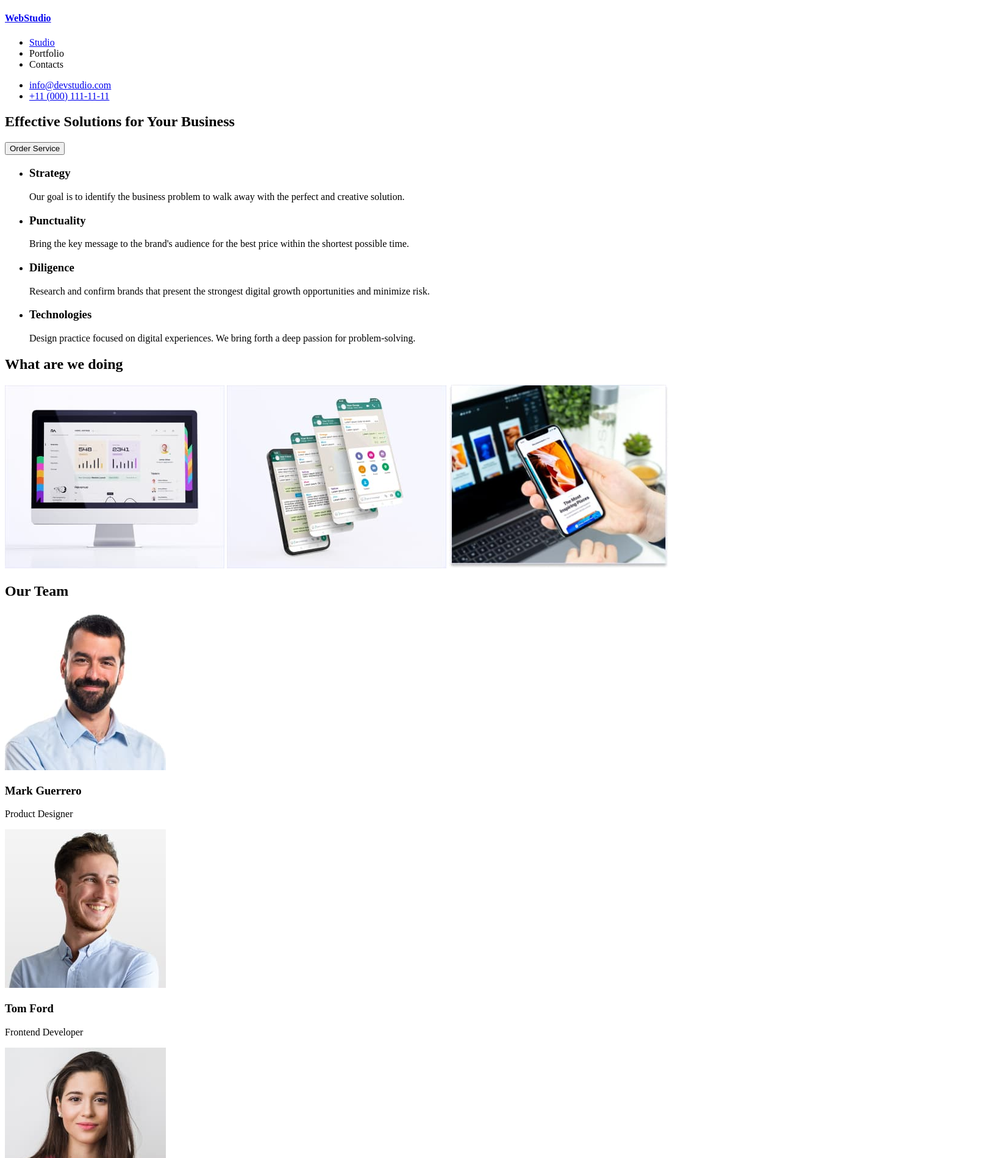
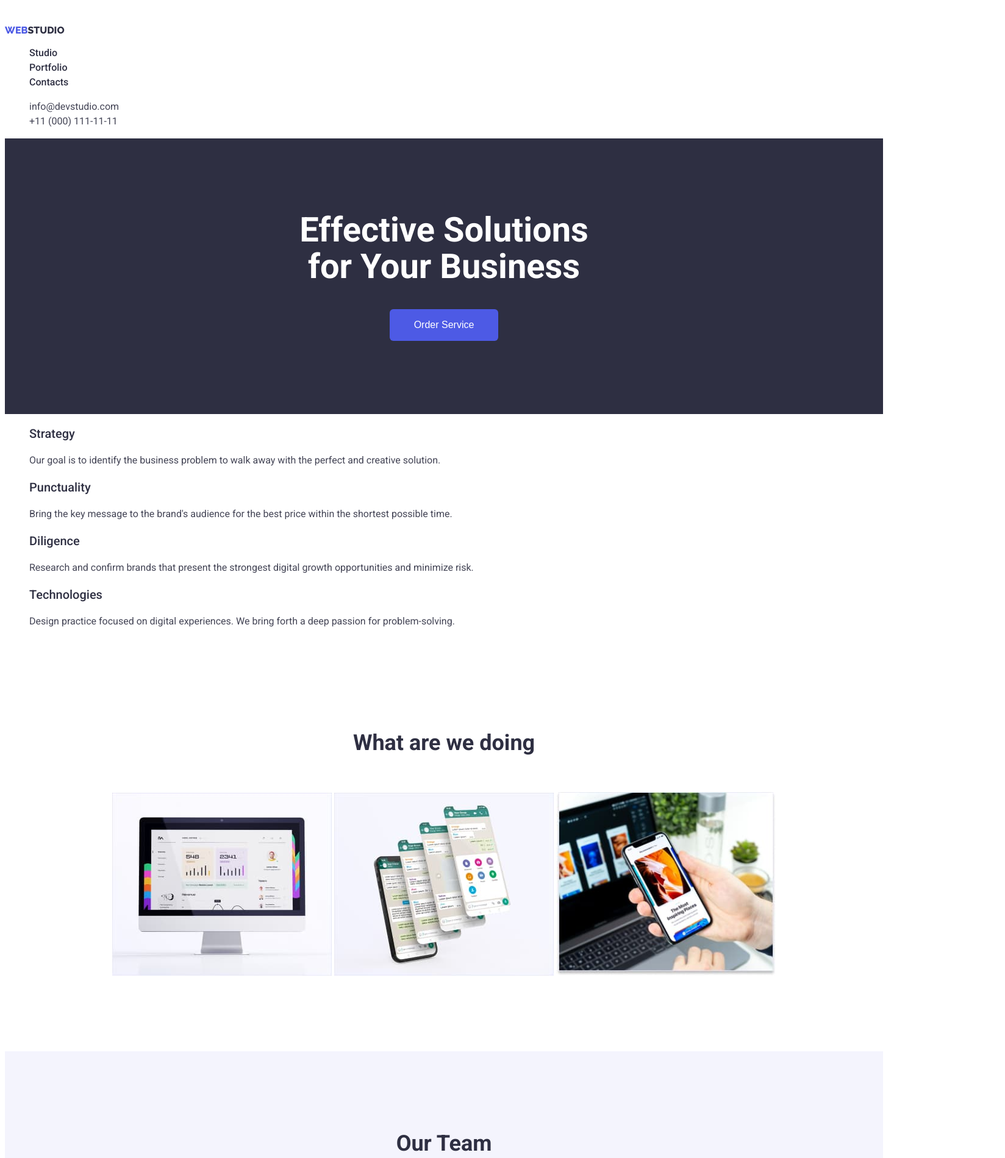
Before and after one commit to KatalinLengyel/goit-markup-hw-02, a plain HTML site: page index.html in a window 1280 px wide. Shown: the top 1899 px of the page at 61% size, 1648 px wide, since content can reach past the window. Drawn offline with Linux system fonts and the light colour scheme.

Commit message:
HTML+CSS
 for Home and Portfolio pages

```diff
--- /dev/null
+++ b/css/styles.css
@@ -0,0 +1,174 @@
+
+body {
+    font-family: "Roboto", sans-serif;
+}
+
+ul {
+    list-style-type: none;
+}
+
+a.navy-blue {
+    color: #2E2F42;
+}
+
+.page-wrapper {
+    width: 1440px;
+    margin: 40px auto;
+    background-color: #fff;
+}
+
+.title {
+    font-weight: 700;
+    font-style: normal;
+    font-size: 56px;
+    line-height: 60px;
+    color: #fff;
+    width: 480px;
+    margin: 0 auto;
+
+}
+
+.title-h2 {
+    font-weight: 700;
+    font-style: normal;
+    font-size: 36px;
+    color: #2E2F42;
+    margin-bottom: 60px;
+}
+
+.title-h3 {
+    font-weight: 500;
+    font-style: normal;
+    font-size: 20px;
+    color: #2E2F42;
+}
+
+.text {
+    font-weight: 400;
+    font-style: normal;
+    font-size: 16px;
+    line-height: 24px;
+    color: #434455;
+}
+
+.button-text {
+    font-weight: 500;
+    font-size: 16px;
+    line-height: 24px;
+    color: #fff;
+    text-align: center;
+    text-decoration: none;
+}
+
+/* Header: Navigation bar */
+.logo-text {
+    color: #4D5AE5;
+}
+
+.logo a {
+    text-decoration: none;
+    text-transform: uppercase;
+    color: #2E2F42;
+}
+
+.logo {
+    font-family: "Raleway", sans-serif;
+    font-optical-sizing: auto;
+    font-weight: 800;
+    font-style: normal;
+    text-decoration: none;
+    size: 18px;
+}
+
+.navigation {
+    font-weight: 500;
+    font-style: normal;
+    size: 16px;
+    line-height: 24px;
+}
+
+.navigation a {
+    text-decoration: none;
+}
+
+.navigation a:hover,
+.navigation a:visited {
+    color: #404BBF;
+}
+
+.contacts a {
+    text-decoration: none;
+}
+
+.contacts a:hover,
+.contacts a:visited {
+    color: #404BBF;
+}
+
+/* Hero section */
+.hero {
+    background-color: #2E2F42;
+    width: 1440px;
+    padding: 120px 0;
+    text-align: center;
+}
+
+.order-button {
+    background-color: #4D5AE5;
+    border: none;
+    padding: 14px 40px;
+    border-radius: 6px;
+    margin-top: 40px;
+}
+
+.order-button:hover,
+.order-button:visited {
+    background-color: #404BBF;
+}
+
+/* Features section */
+
+
+/* Section: What are we doing */
+.section {
+    width: 1440px;
+    padding: 120px 0;
+    text-align: center;
+}
+
+/* Section: Our Team */
+.our-team {
+    width: 1440px;
+    padding: 100px 0;
+    text-align: center;
+    background-color: #F4F4FD;
+}
+
+/* Footer */
+.footer {
+    background-color: #2E2F42;
+    width: 1440px;
+    text-align: left;
+    padding: 80px 100px;
+}
+
+.dark-bkg {
+    color: #F4F4FD;
+
+}
+
+.text.dark-bkg {
+    color: #F4F4FD;
+    margin-top: 20px;
+    width: 280px;
+}
+
+/* Portfolio page */
+.buttons {
+    list-style: none;
+}
+
+.buttons li {
+    display: inline-block;
+    margin-right: 10px;
+}
--- a/index.html
+++ b/index.html
@@ -4,59 +4,82 @@
     <meta charset="utf-8" />
     <meta http-equiv="X-UA-Compatible" content="IE=edge" />
     <meta name="viewport" content="width=device-width, initial-scale=1.0" />
-    <title>Document</title>
+    <title>Studio</title>
+    <link rel="preconnect" href="https://fonts.googleapis.com" />
+    <link rel="preconnect" href="https://fonts.gstatic.com" crossorigin />
+    <link
+      href="https://fonts.googleapis.com/css2?family=Roboto:wght@400;500;700&display=swap"
+      rel="stylesheet"
+    />
+    <link
+      href="https://fonts.googleapis.com/css2?family=Raleway:ital,wght@0,800;1,800&display=swap"
+      rel="stylesheet"
+    />
+
+    <link rel="stylesheet" href="./css/styles.css" />
   </head>
   <body>
+    <div class="page-wrapper">
       <!-- Header: Navigation bar -->
       <header>
         <nav>
-        <h4>
-          <a href="/index.html"><span>Web</span>Studio</a>
-        </h4>
-        <ul>
-          <li><a href="/index.html">Studio</a></li>
-          <li>Portfolio</li>
-          <li>Contacts</li>
+          <div class="logo">
+            <a href="/index.html"><span class="logo-text">Web</span>Studio</a>
+          </div>
+          <ul class="navigation">
+            <li><a href="/index.html" class="navy-blue">Studio</a></li>
+            <li><a href="/portfolio.html" class="navy-blue">Portfolio</a></li>
+            <li><a class="navy-blue">Contacts</a></li>
           </ul>
         </nav>
-      <ul>
-        <li><a href="emailto:info@devstudio.com">info@devstudio.com</a></li>
-        <li><a href="tel:+110001111111">+11 (000) 111-11-11</a></li>
+        <ul class="contacts">
+          <li>
+            <a href="emailto:info@devstudio.com" class="text"
+              >info@devstudio.com</a
+            >
+          </li>
+          <li>
+            <a href="tel:+110001111111" class="text">+11 (000) 111-11-11</a>
+          </li>
         </ul>
       </header>
       <main>
         <!-- Hero section -->
         <section>
-        <h1>Effective Solutions for Your Business</h1>
-        <button type="button">Order Service</button>
+          <div class="hero">
+            <h1 class="title">Effective Solutions for Your Business</h1>
+            <button type="button" class="order-button button-text">
+              Order Service
+            </button>
+          </div>
         </section>
         <!-- Features section -->
         <section>
           <ul>
             <li>
-            <h3>Strategy</h3>
-            <p>
-              Our goal is to identify the business problem to walk away with the
-              perfect and creative solution.
+              <h3 class="title-h3">Strategy</h3>
+              <p class="text">
+                Our goal is to identify the business problem to walk away with
+                the perfect and creative solution.
               </p>
             </li>
             <li>
-            <h3>Punctuality</h3>
-            <p>
+              <h3 class="title-h3">Punctuality</h3>
+              <p class="text">
                 Bring the key message to the brand's audience for the best price
                 within the shortest possible time.
               </p>
             </li>
             <li>
-            <h3>Diligence</h3>
-            <p>
+              <h3 class="title-h3">Diligence</h3>
+              <p class="text">
                 Research and confirm brands that present the strongest digital
                 growth opportunities and minimize risk.
               </p>
             </li>
             <li>
-            <h3>Technologies</h3>
-            <p>
+              <h3 class="title-h3">Technologies</h3>
+              <p class="text">
                 Design practice focused on digital experiences. We bring forth a
                 deep passion for problem-solving.
               </p>
@@ -65,18 +88,25 @@
         </section>
         <!-- Section: What are we doing -->
         <section>
-        <h2>What are we doing</h2>
+          <div class="section">
+            <h2 class="title-h2">What are we doing</h2>
             <img src="./images/website.jpg" alt="Website on PC" width="360" />
             <img
               src="./images/application.jpg"
               alt="Website on Phone"
               width="360"
             />
-        <img src="./images/sales_funel.jpg" alt="Sales Funnel" width="360" />
+            <img
+              src="./images/sales-funel.jpg"
+              alt="Sales Funnel"
+              width="360"
+            />
+          </div>
         </section>
         <!-- Section: Our Team -->
         <section>
-        <h2>Our Team</h2>
+          <div class="our-team">
+            <h2 class="title-h2">Our Team</h2>
             <div class="card">
               <img
                 src="./images/markg.jpg"
@@ -84,7 +114,7 @@
                 width="264"
               />
               <div class="body">
-            <h3>Mark Guerrero</h3>
+                <h3 class="title-h3">Mark Guerrero</h3>
                 <p class="card-text">Product Designer</p>
               </div>
             </div>
@@ -95,7 +125,7 @@
                 width="264"
               />
               <div class="body">
-            <h3>Tom Ford</h3>
+                <h3 class="title-h3">Tom Ford</h3>
                 <p class="card-text">Frontend Developer</p>
               </div>
             </div>
@@ -106,7 +136,7 @@
                 width="264"
               />
               <div class="body">
-            <h3>Camila Garcia</h3>
+                <h3 class="title-h3">Camila Garcia</h3>
                 <p class="card-text">Marketing</p>
               </div>
             </div>
@@ -117,22 +147,27 @@
                 width="264"
               />
               <div class="body">
-            <h3>Daniel Wilson</h3>
+                <h3 class="title-h3">Daniel Wilson</h3>
                 <p class="card-text">UI Designer</p>
+              </div>
             </div>
           </div>
         </section>
       </main>
       <footer>
-      <div>
-        <h4>
-          <a href="/index.html"><span>Web</span>Studio</a>
-        </h4>
-        <p>
+        <div class="footer">
+          <div class="logo">
+            <a href="/index.html"
+              ><span class="logo-text">Web</span
+              ><span class="dark-bkg">Studio</span></a
+            >
+          </div>
+          <p class="text dark-bkg">
             Increase the flow of customers and sales for your business with
             digital marketing & growth solutions.
           </p>
         </div>
       </footer>
+    </div>
   </body>
 </html>
```
Also changed, not shown: portfolio.html (added, +190 -0 lines), images/banking-app.jpg (added), images/cashless-payment.jpg (added), images/fresh-coffe.jpg (added), images/instagram-stories-concept.jpg (added), images/meditation-app.jpg (added), images/online-courses.jpg (added), images/organic-food.jpg (added), images/sales-funel.jpg (renamed from images/sales_funel.jpg), images/screen-illustrations.jpg (added), images/taxi-service.jpg (added). Lines whose indentation alone changed are shown as unchanged.
